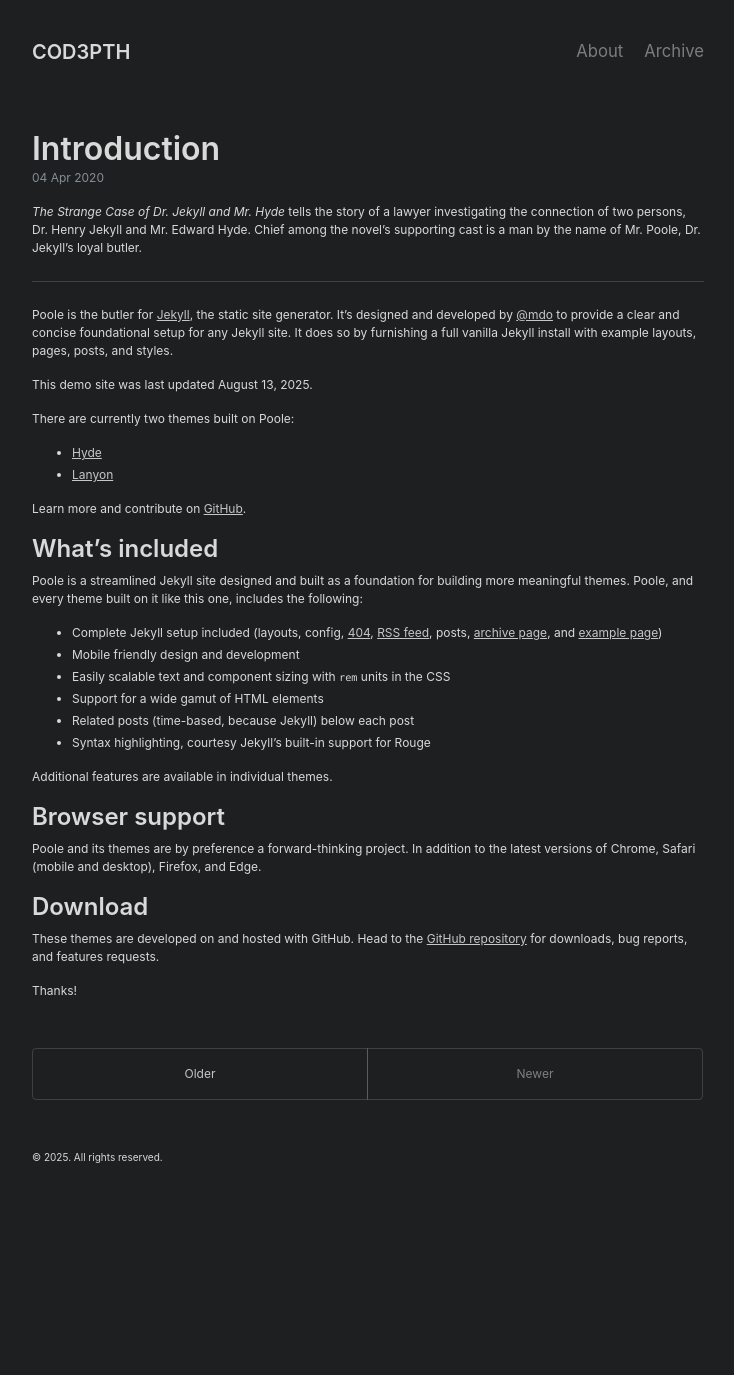
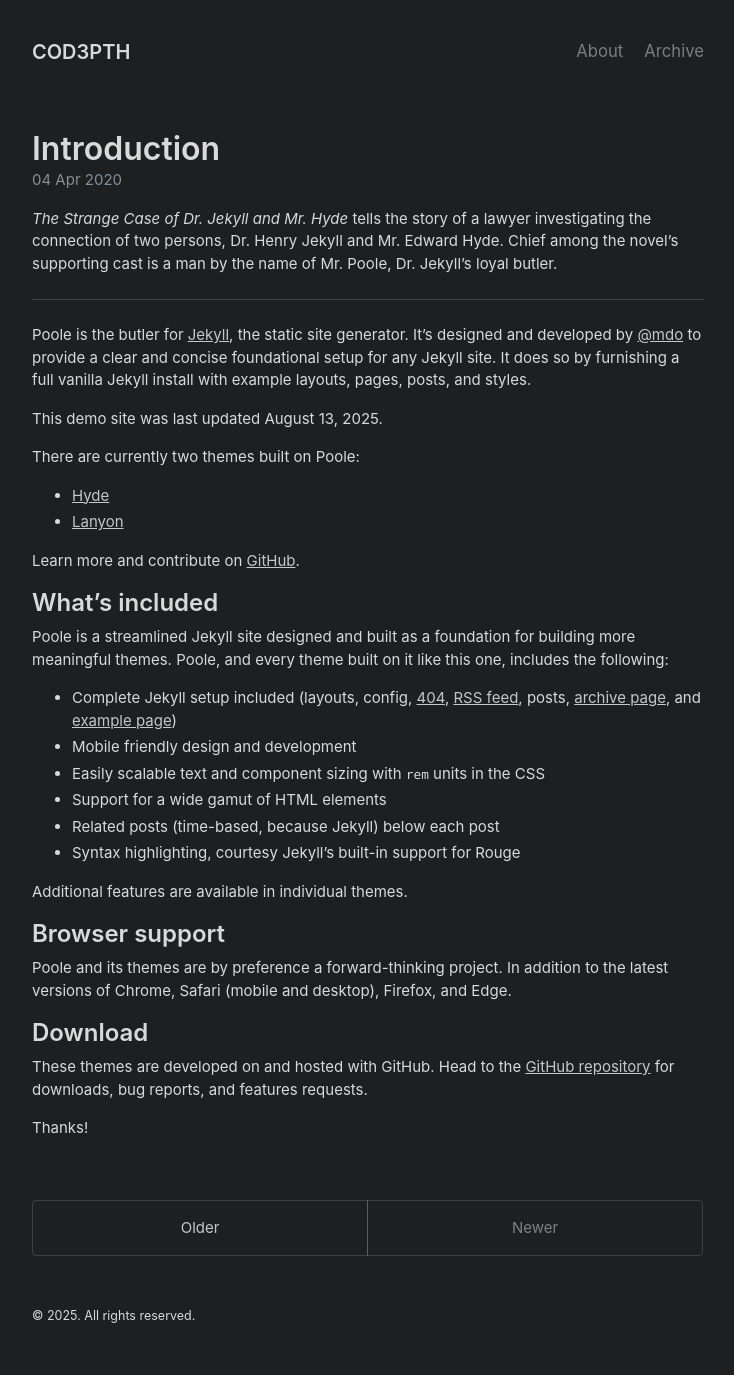
Before and after one commit to cod3pth/cod3pth.github.io, a Jekyll site: the page built from index.html, in a window 1280 px wide. Shown: the whole page, without its empty margins (272-1006 px from the left). Built offline with Jekyll 4.4.1, drawn with Linux system fonts in a browser that asks for light colours; the list of posts is cut into pages by our own code; before the commit the page ends 1214 px from its top, so only the background shows below that.

Commit message:
Update _variables.scss

```diff
--- a/_sass/_variables.scss
+++ b/_sass/_variables.scss
@@ -33,7 +33,7 @@
   --body-font: -apple-system, BlinkMacSystemFont, "Segoe UI", Roboto,
     "Helvetica Neue", Arial, "Noto Sans", sans-serif, "Apple Color Emoji",
     "Segoe UI Emoji", "Segoe UI Symbol", "Noto Color Emoji";
-  --body-font-size: 12px;
+  --body-font-size: 15px;
   --body-line-height: 1.5;
   --body-color: var(--gray-700);
   --body-bg: #fff;
```
